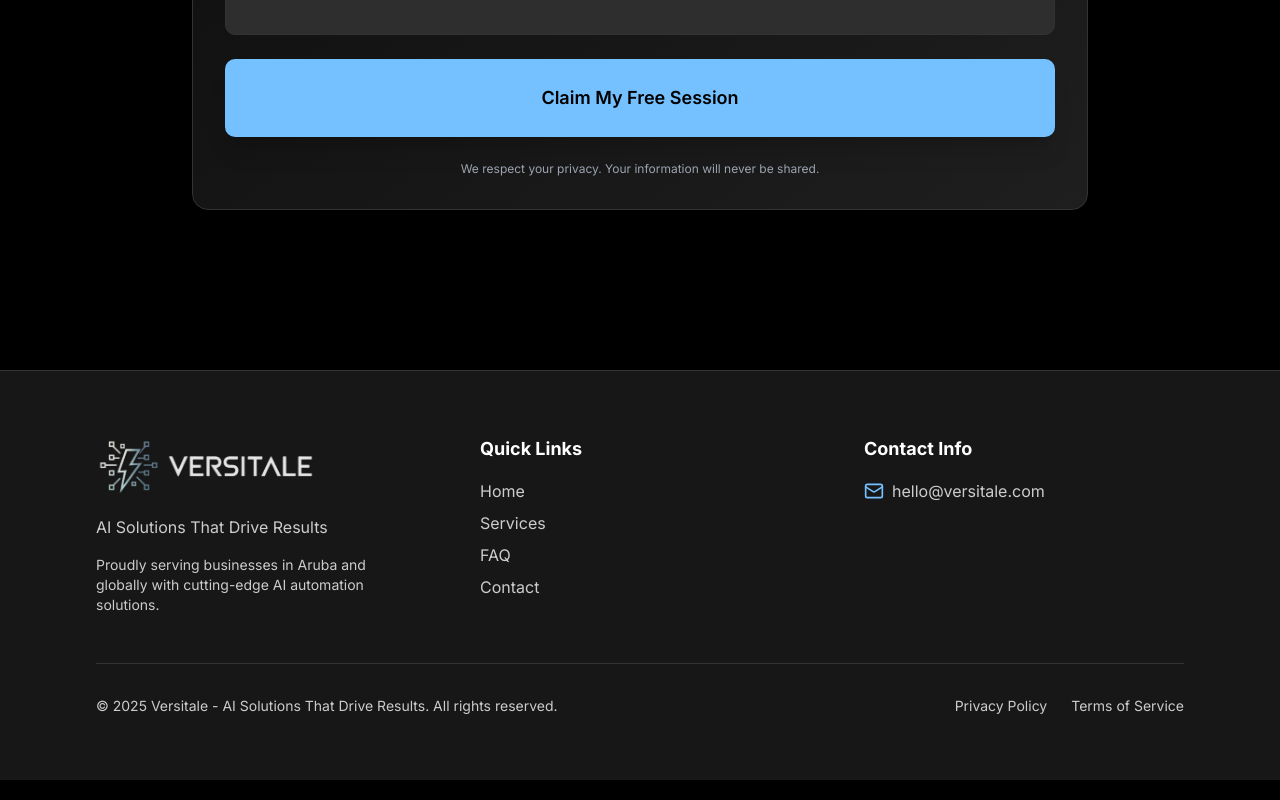
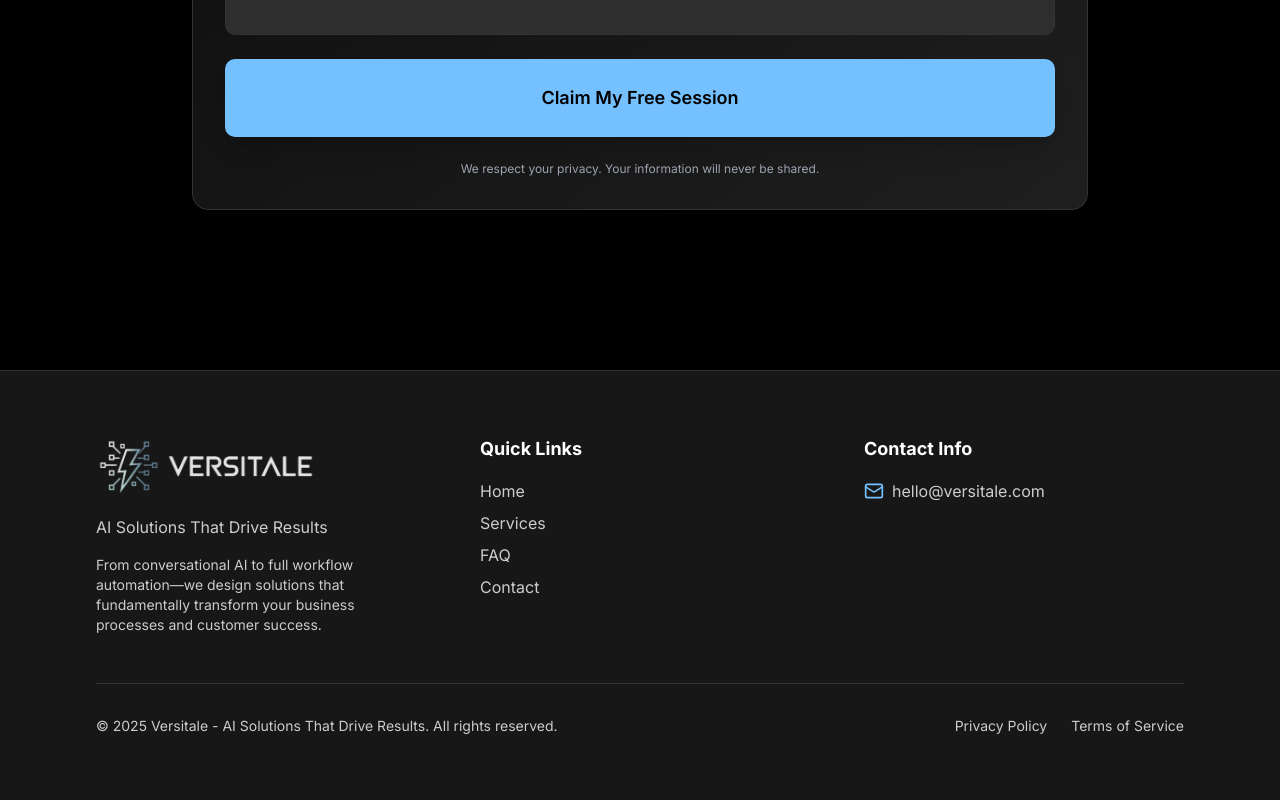
Before and after one commit to helloversitale/versitale, a React (Vite) app: page / in a window 1280 px wide. Shown: the part 5728-6528 px from the top of the page. Built offline with nearby package versions, Linux system fonts and the light colour scheme.

Commit message:
Updated footer.tsx

```diff
--- a/src/components/footer.tsx
+++ b/src/components/footer.tsx
@@ -48,7 +48,7 @@ export const Footer = () => {
               AI Solutions That Drive Results
             </p>
             <p className="text-sm text-muted-foreground">
-              Proudly serving businesses in Aruba and globally with cutting-edge AI automation solutions.
+              From conversational AI to full workflow automation—we design solutions that fundamentally transform your business processes and customer success.
             </p>
           </div>
 
```
